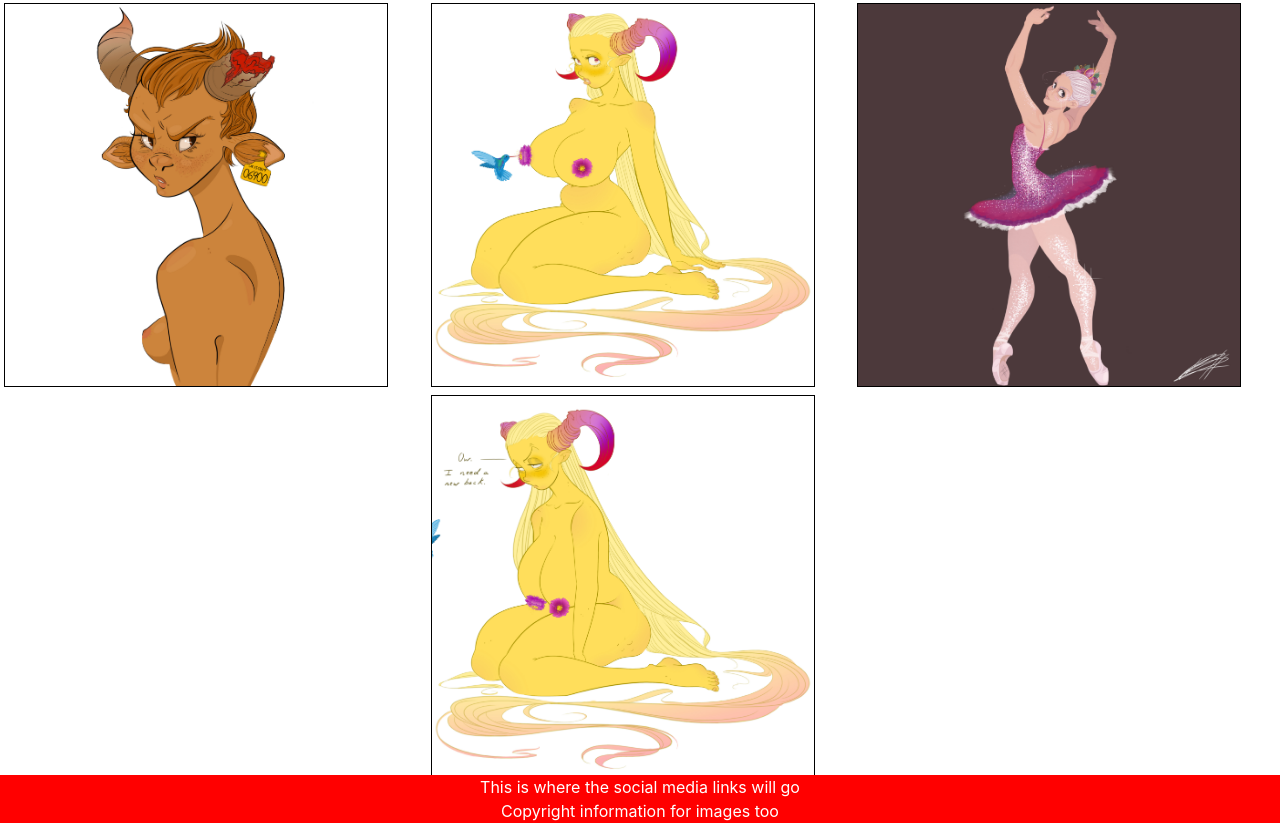
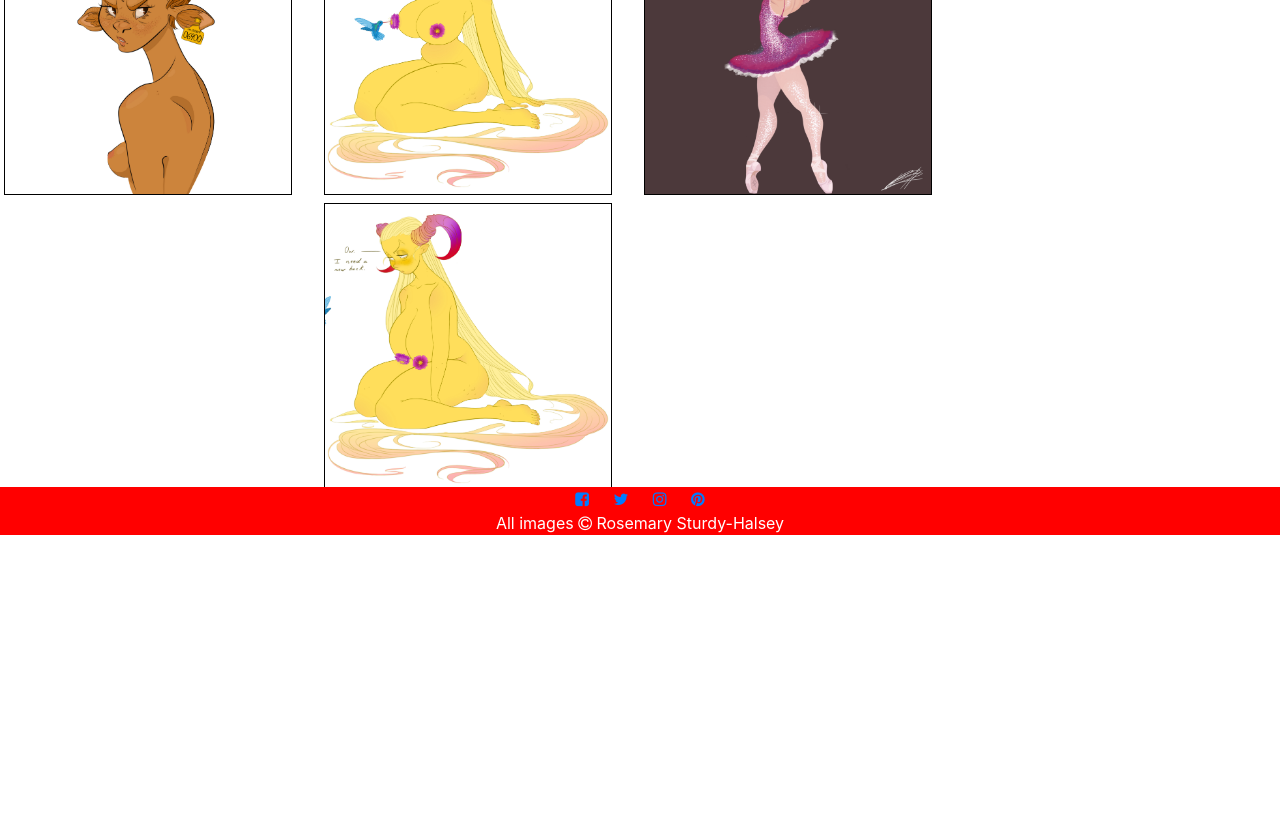
Before and after one commit to AbnocChinwads/ToodlesGravityWebpage, a plain HTML site: page gallery.html in a window 1280 px wide. Shown: the part 457-1280 px from the top of the page. After the commit the page ends 992 px from the top, so only its background shows below. Drawn offline with nearby package versions, Linux system fonts and the light colour scheme.

Commit message:
Added footer links and copyright info

```diff
--- a/assets/css/style.css
+++ b/assets/css/style.css
@@ -52,7 +52,7 @@ body {
 }
 
 .about-text {
-    color: white;
+    color: #fff;
 }
 
 /*Allows gallery images to be same size */
@@ -72,7 +72,13 @@ body {
     left: 0;
     bottom: 0;
     width: 100%;
-    background-color: red;
-    color: white;
+    background-color: #ff0000;
+    color: #fff;
     text-align: center;
 }
+
+/* Sets spacing between social media links */
+.media-links {
+    margin-left: 10px;
+    margin-right: 10px;
+}
--- a/gallery.html
+++ b/gallery.html
@@ -48,26 +48,34 @@
             </header>
             <section class="section-images">
                 <div class="row no-gutters">
-                    <div class="col-4">
+                    <div class="col-3">
                         <img class="gallery-img" src="assets/images/cleo wip 1.jpg" alt="">
                         <img class="gallery-img" src="assets/images/cow woman.jpg" alt="">
                     </div>
-                    <div class="col-4">
+                    <div class="col-3">
                         <img class="gallery-img" src="assets/images/eves button lady 2.jpg" alt="">
                         <img class="gallery-img" src="assets/images/fertility spirit gold.jpg" alt="">
                         <img class="gallery-img" src="assets/images/fertility spirit pissed.jpg" alt="">
                     </div>
-                    <div class="col-4">
+                    <div class="col-3">
                         <img class="gallery-img" src="assets/images/mermay 2.jpg" alt="">
                         <img class="gallery-img" src="assets/images/suger plum.jpg" alt="">
                     </div>
+                    <div class="col-3"></div>
                 </div>
             </section>
             <footer id="footer">
                 <div class="row no-gutters">
                     <div class="col">
-                        This is where the social media links will go
-                        <br>Copyright information for images too
+                        <a class="media-links" href="#">
+                        <i class="fa fa-facebook-square" aria-hidden="true"></i></a>
+                        <a class="media-links" href="#">
+                        <i class="fa fa-twitter" aria-hidden="true"></i></a>
+                        <a class="media-links" href="https://www.instagram.com/toodlesgravity/">
+                        <i class="fa fa-instagram" aria-hidden="true"></i></a>
+                        <a class="media-links" href="#">
+                        <i class="fa fa-pinterest" aria-hidden="true"></i></a>
+                        <br>All images <i class="fa fa-copyright" aria-hidden="true"></i> Rosemary Sturdy-Halsey
                     </div>
                 </div>
             </footer>
```
Also changed, not shown: about.html (+9 -2 lines), index.html (+9 -2 lines).
